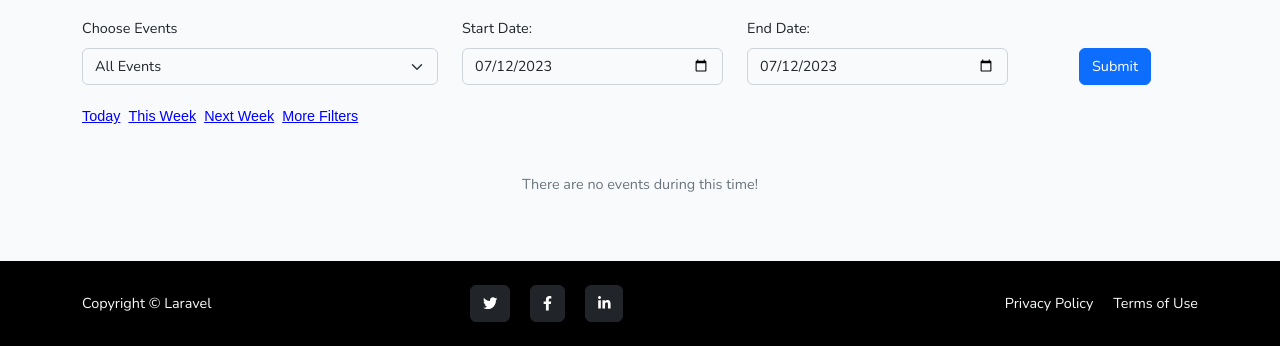
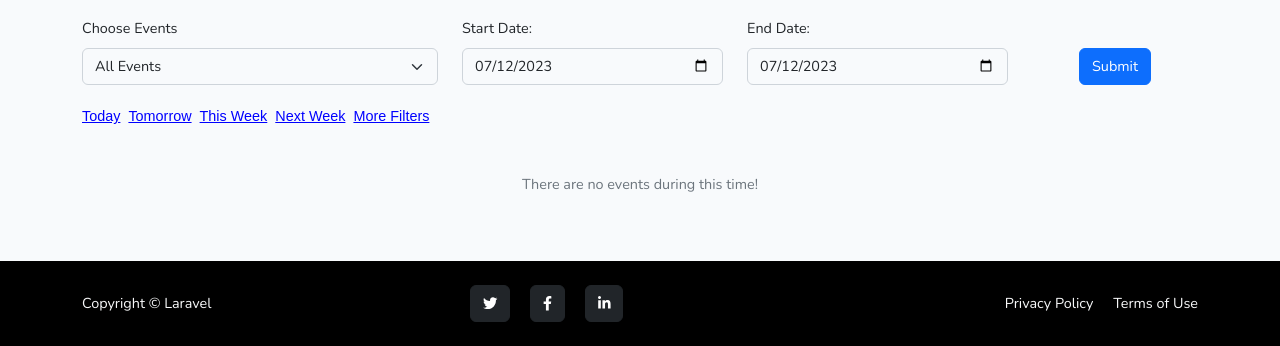
Before and after one commit to wingo-dev/ADK-today, a Laravel app: template resources/views/home.blade.php in a window 1280 px wide. Shown: the part 530-876 px from the top of the page. Run offline with Laravel 10, Linux system fonts and the light colour scheme; the template is opened without the code that fills it, so the values that code supplies are empty; style sheets or scripts are compiled from the project's sources; settings files or empty folders that the repository lacks are supplied; some libraries are stand-ins or nearby versions.

Commit message:
tomorrow feature added

```diff
--- a/app/Http/Requests/User/StoreRequest.php
+++ b/app/Http/Requests/User/StoreRequest.php
@@ -37,7 +37,7 @@ class StoreRequest extends FormRequest
             'county'                => 'nullable',
             'state'                 => 'nullable',
             'zip'                   => 'nullable',
-            'g-recaptcha-response'  => ['required', new ValidRecaptcha]
+            // 'g-recaptcha-response'  => ['required', new ValidRecaptcha]
         ];
     }
 
--- a/resources/views/home.blade.php
+++ b/resources/views/home.blade.php
@@ -232,6 +232,7 @@
                 <div class="col-md-10 col-sm-8 mt-1 event">
                     <div class="d-md-flex">
                         <button type="button" class="me-2 ahref" onclick="changeDate('today',true)">Today</button>
+                        <button type="button" class="me-2 ahref" onclick="changeDate('tomorrow',true)">Tomorrow</button>
                         <button type="button" class="me-2 ahref" onclick="changeDate('week',true)">This Week</button>
                         <button type="button" class="me-2 ahref" onclick="changeDate('next_week',true)">Next Week</button>
                         <button type="button" class="me-2 ahref" id="advanced-search-btn">More Filters</button>
@@ -541,6 +542,10 @@
                 if (val == 'today') {
                     $('#startDate').val(moment(current_date).format('YYYY-MM-DD'));
                     $('#endDate').val(moment(current_date).format('YYYY-MM-DD'));
+                } else if (val == 'tomorrow') {
+                    var tomorrow = moment(current_date).add(1, 'days').format('YYYY-MM-DD');
+                    $('#startDate').val(tomorrow);
+                    $('#endDate').val(tomorrow);
                 } else if (val == 'week') {
                     var firstday = moment().startOf('isoWeek').format('YYYY-MM-DD')
                     var lastday = moment().endOf('isoWeek').format('YYYY-MM-DD')
```
Also changed, not shown: public/UzqH9c4vNC.jpg (added), public/lUR1i9Ijwu.webp (added).
